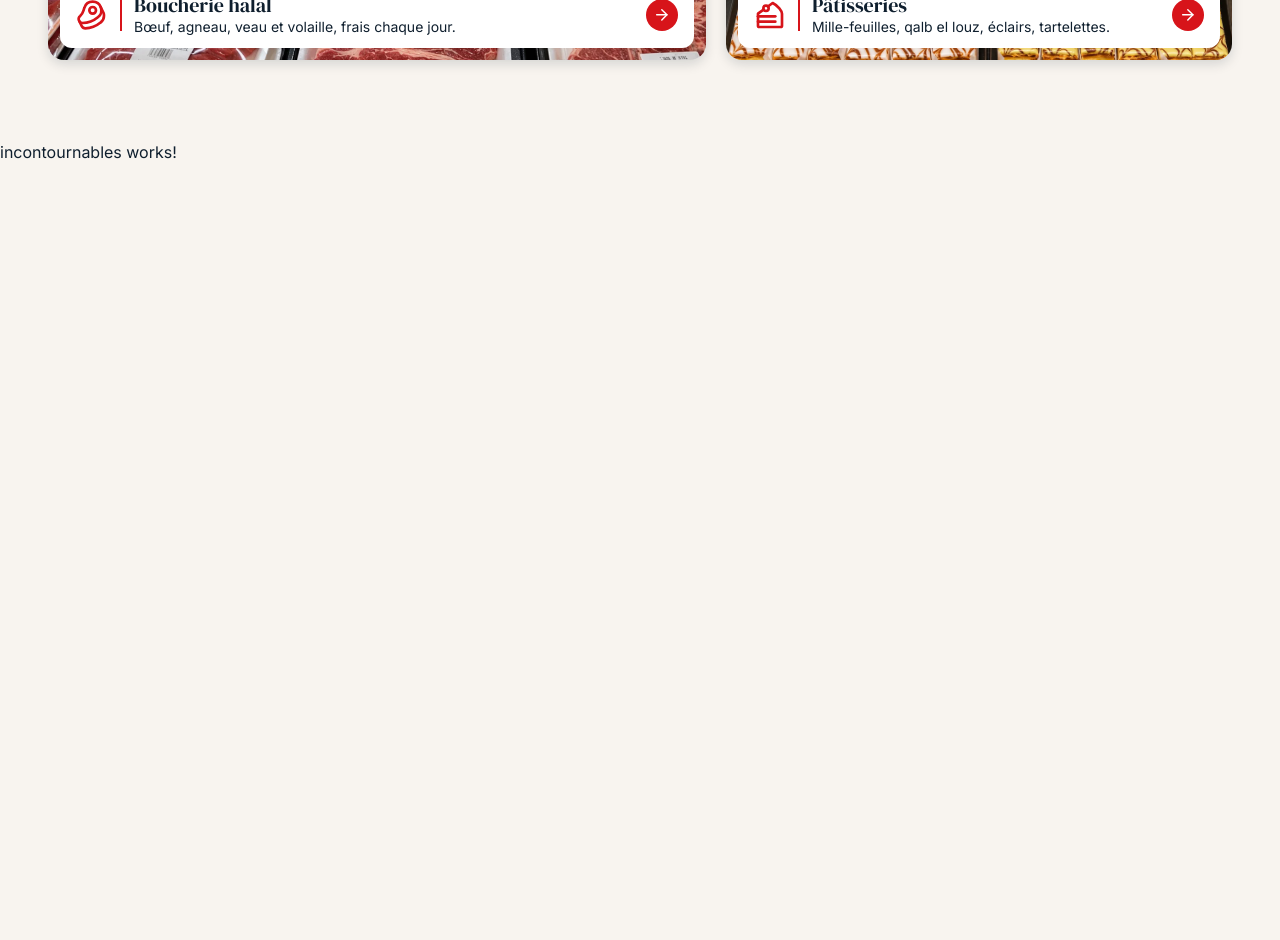
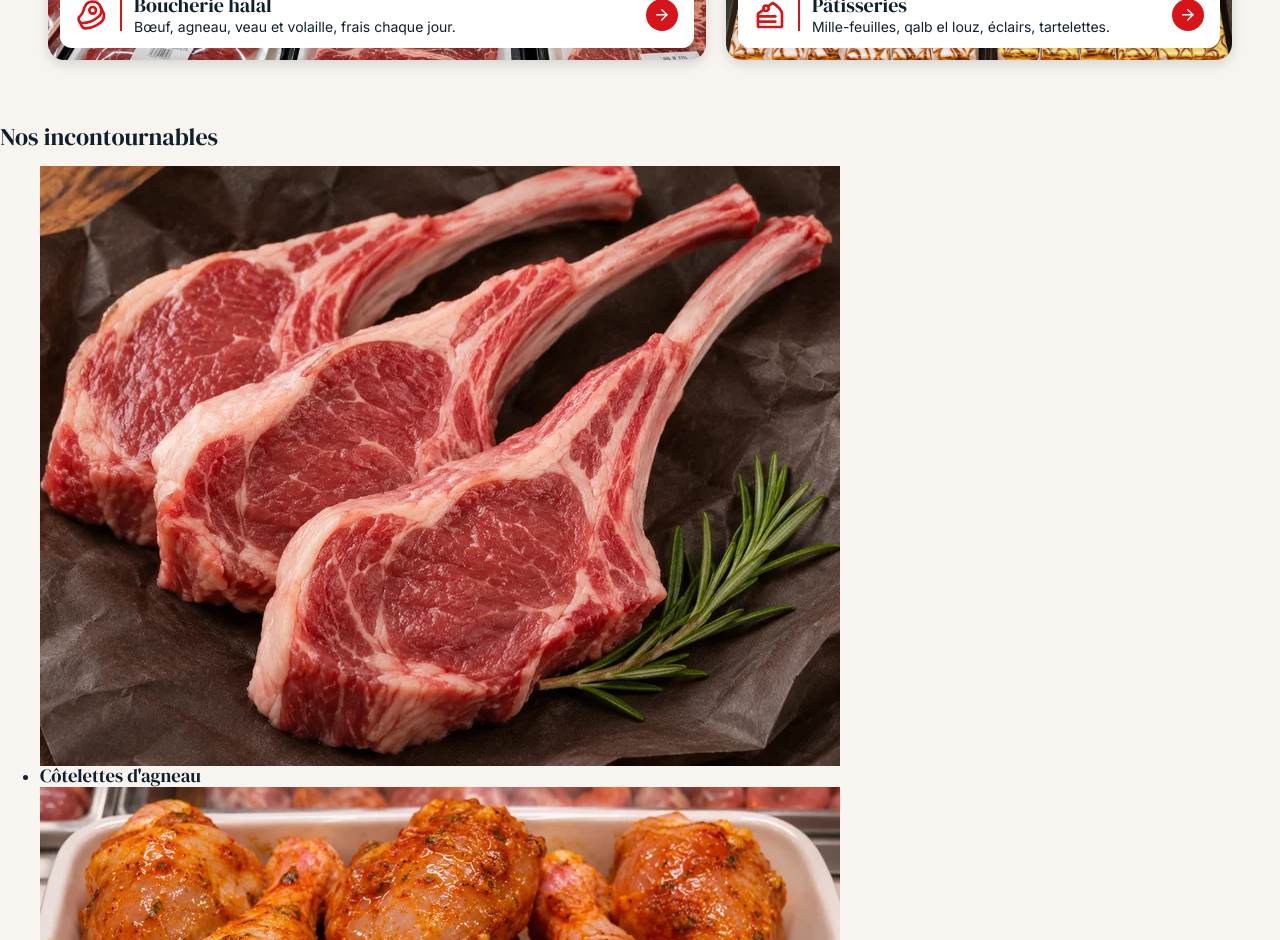
Before and after one commit to ferroudjsamy/la-mediterraneenne, an Angular app: page / in a window 1280 px wide. Shown: the part 1220-2160 px from the top of the page. Before the commit the page ends 1400 px from the top, so only its background shows below. Built offline with nearby package versions, Linux system fonts and the light colour scheme.

Commit message:
feat(incontournables): structure HTML de la section

```diff
--- a/src/app/sections/incontournables/incontournables.html
+++ b/src/app/sections/incontournables/incontournables.html
@@ -1 +1,33 @@
-<p>incontournables works!</p>
+<section class="incontournables" id="incontournables">
+  <h2 class="incontournables__titre">Nos incontournables</h2>
+
+  <ul class="incontournables__liste">
+    <li>
+      <article class="incontournables__carte">
+        <img src="/images/cotelettes-agneau.webp" alt="Côtelettes d'agneau crues" width="800" height="600" loading="lazy">
+        <h3 class="incontournables__nom">Côtelettes d'agneau</h3>
+      </article>
+    </li>
+
+    <li>
+      <article class="incontournables__carte">
+        <img src="/images/poulet-marine.webp" alt="Morceaux de poulet marinés aux épices" width="800" height="600" loading="lazy">
+        <h3 class="incontournables__nom">Poulet mariné</h3>
+      </article>
+    </li>
+
+    <li>
+      <article class="incontournables__carte">
+        <img src="/images/harissa.webp" alt="Boîtes de harissa empilées" width="800" height="600" loading="lazy">
+        <h3 class="incontournables__nom">Harissa</h3>
+      </article>
+    </li>
+
+    <li>
+      <article class="incontournables__carte">
+        <img src="/images/mille-feuille-carte.webp" alt="Mille-feuille glacé au fondant" width="800" height="600" loading="lazy">
+        <h3 class="incontournables__nom">Mille-feuilles</h3>
+      </article>
+    </li>
+  </ul>
+</section>
```
